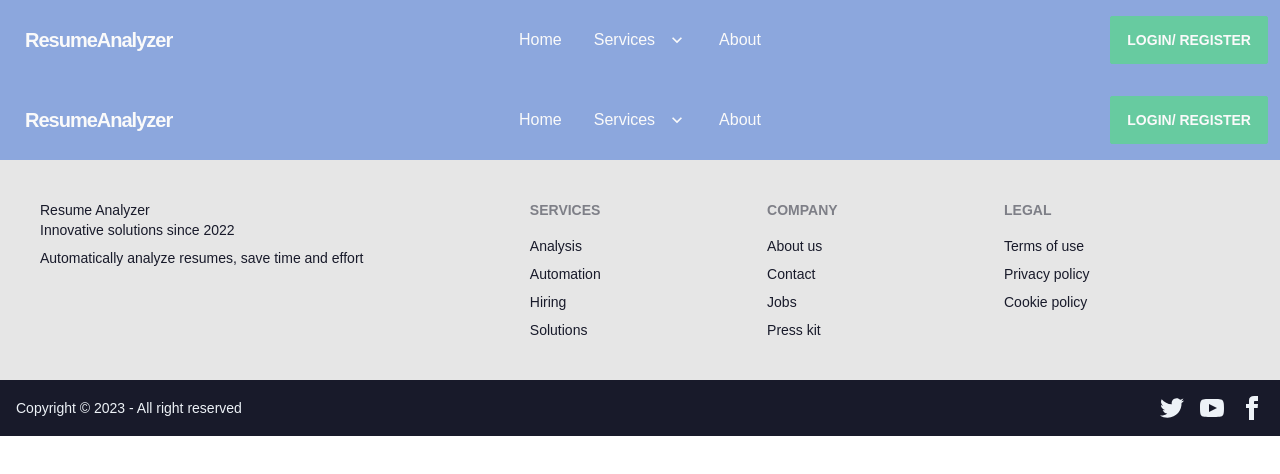
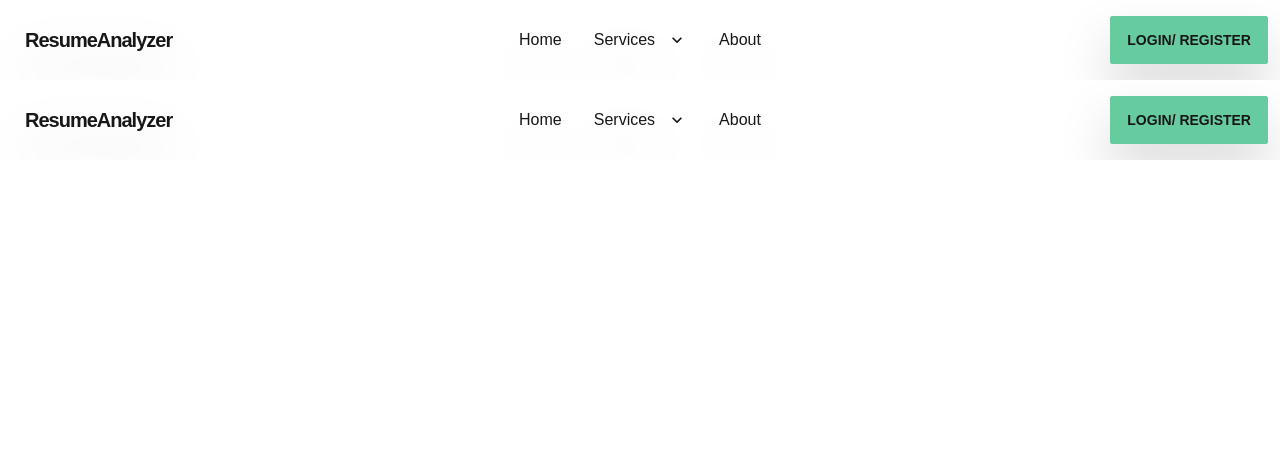
Before and after one commit to krish-maharjan/resume-analyzer-nextjs, a Next.js app: page /components/layout/homeNav in a window 1280 px wide. Shown: the top 474 px of the page. Built offline with nearby package versions, Linux system fonts and the light colour scheme.

Commit message:
--updated nav-for-diffrent-pages

```diff
--- a/src/pages/_app.js
+++ b/src/pages/_app.js
@@ -20,7 +20,7 @@ export default function App({ Component, pageProps }) {
     <>
       <HomeNav />
       <Component {...pageProps} />
-      <Footer />
+      {/* <Footer /> */}
     </>
   )
 }
--- a/src/pages/components/layout/homeNav.jsx
+++ b/src/pages/components/layout/homeNav.jsx
@@ -19,6 +19,8 @@ export default function HomeNav(context) {
 
     const [showModal, setShowModal] = useState(true);
 
+    const [currentLocation, setCurrentLocation] = useState("");
+
     const router = useRouter()
 
     function toggleModal() {
@@ -29,7 +31,7 @@ export default function HomeNav(context) {
     // }, [])
 
     function handleLogout() {
-        console.log('clicked logout')
+        // console.log('clicked logout')
         destroyCookie(null, 'token', { path: '/' })
         destroyCookie(null, 'username', { path: '/' })
 
@@ -62,9 +64,15 @@ export default function HomeNav(context) {
     // different nav for different pages
     const currentUrl = router.asPath
 
+    useEffect(() => {
+        setCurrentLocation(document.location.toString());
+    })
+
 
     // 9CADCE
     return (
+        <>
+            {currentLocation.endsWith("/") ? (
                 <nav className="navbar h-[10vh] bg-[#8ca7dd] sticky top-0">
                     <div className="navbar-start">
                         <Link href='/resume' className="btn btn-ghost normal-case text-xl tracking-tighter font-extrabold text-neutral-50">ResumeAnalyzer</Link>
@@ -120,4 +128,62 @@ export default function HomeNav(context) {
                     {/* } */}
                 </nav>
             )
+                : (
+                    <nav className="navbar h-[10vh] bg-[#fff] sticky top-0">
+                        <div className="navbar-start">
+                            <Link href='/resume' className="btn btn-ghost normal-case text-xl tracking-tighter font-extrabold text-neutral-900 drop-shadow-2xl">ResumeAnalyzer</Link>
+                        </div>
+                        <div className="navbar-center hidden lg:flex">
+                            <ul className="menu menu-horizontal px-1">
+                                <li className="text-neutral-900 drop-shadow-2xl"><Link href='/'>Home</Link></li>
+                                <li className="text-neutral-900 drop-shadow-2xl" tabIndex={0}>
+                                    <a>
+                                        Services
+                                        <svg className="fill-current" xmlns="http://www.w3.org/2000/svg" width="20" height="20" viewBox="0 0 24 24"><path d="M7.41,8.58L12,13.17L16.59,8.58L18,10L12,16L6,10L7.41,8.58Z" /></svg>
+                                    </a>
+                                    {/* <ul className="p-2 bg-neutral-200">
+                            <li className="text-neutral-900 drop-shadow-2xl"><a>Business Automation</a></li>
+                            <li className="text-neutral-900 drop-shadow-2xl"><Link href='/resume'>Resume Analysis</Link></li>
+                        </ul> */}
+                                </li>
+                                <li className="text-neutral-900 drop-shadow-2xl"><a>About</a></li>
+                            </ul>
+                        </div>
+                        <div className="navbar-end">
+
+                            <ul className="menu menu-horizontal px-1">
+                                {token ? (
+
+                                    <li tabIndex={0}>
+                                        <div className="avatar">
+                                            <FontAwesomeIcon className='text-3xl text-neutral-900 drop-shadow-2xl' icon={faUser} />
+                                        </div>
+                                        <ul className="p-2 bg-neutral-200">
+                                            <label htmlFor="my-modal-4" className="p-1 cursor-pointer" onClick={toggleModal}>logout</label>
+                                        </ul>
+                                    </li>
+                                ) : (
+                                    <Link href='/login' className="btn btn-accent text-neutral-900 drop-shadow-2xl">
+                                        Login/ Register
+                                    </Link>
+                                )}
+                            </ul>
+                        </div>
+
+                        <input type="checkbox" id="my-modal-4" className="modal-toggle" />
+                        {showModal == true &&
+                            <>
+                                <label htmlFor="my-modal-4" className="modal cursor-pointer">
+                                    <label className="modal-box relative flex flex-row justify-center items-center gap-5" htmlFor="">
+                                        <h3 className="text-lg font-bold">Are you sure?</h3>
+                                        <a className="mr-3 btn btn-primary" onClick={handleLogout}>Yes, Logout</a>
+                                    </label>
+                                </label>
+                            </>
                         }
+                        {/* } */}
+                    </nav>
+                )}
+        </>
+    )
+}
--- a/src/pages/index.js
+++ b/src/pages/index.js
@@ -12,11 +12,11 @@ export default function Home() {
 
       <Intro />
 
-      <Stats />
+      {/* <Stats />
 
       <Card />
 
-      <Pricing />
+      <Pricing /> */}
 
       {/* <Hero title='Ready to Join?' description='Fully automated Resume Analysis helps in significantly imporving overall hiring efficiency and helps hire quality individuals in fraction of the time compared to manual process' button='Get Started' /> */}
 
```
Lines whose indentation alone changed are shown as unchanged.
